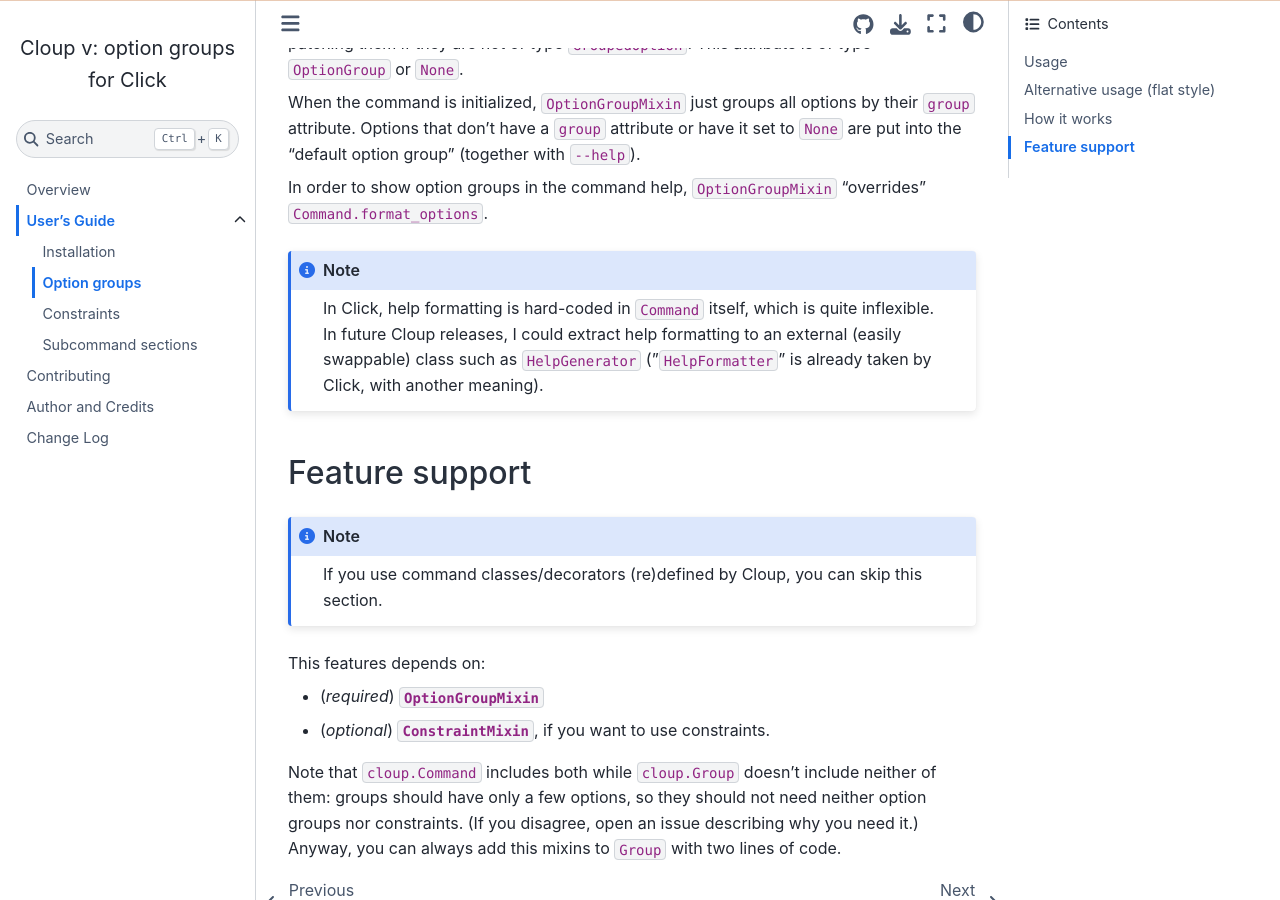
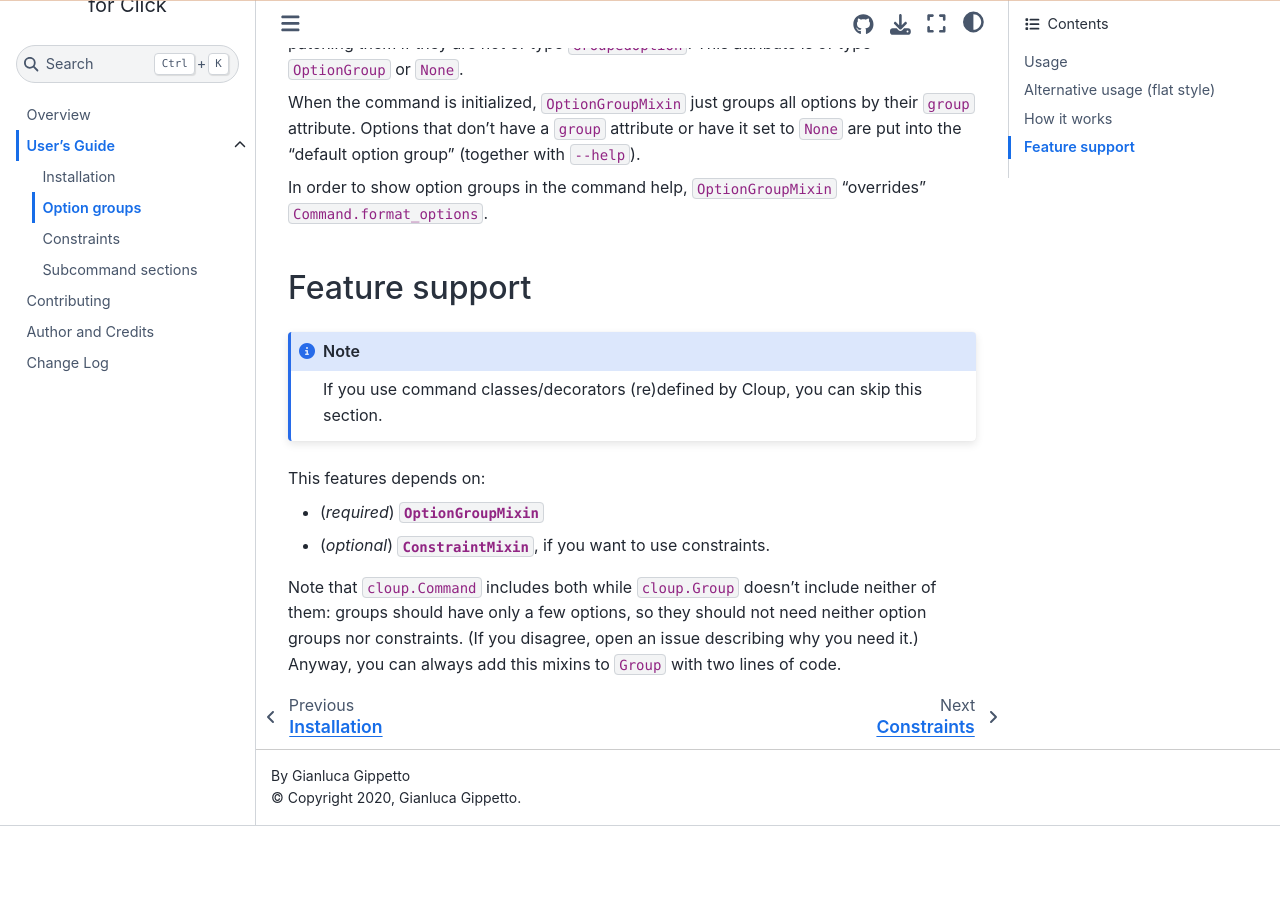
Before and after one commit to janluke/cloup, a Sphinx documentation site: the page built from docs/pages/option-groups.rst, in a window 1280 px wide and 900 px high, scrolled down 2418 px. Built offline with Sphinx 7.4.7 and the Sphinx Book theme 1.1.4, drawn with Linux system fonts in a browser that asks for light colours; pages that are not in the unit, such as notebooks, are missing from menus; the version number could not be read and is left out; after the commit the page ends 3244 px from its top, so only the background shows below that.

Commit message:
Docs: remove note about HelpGenerator

```diff
--- a/docs/pages/option-groups.rst
+++ b/docs/pages/option-groups.rst
@@ -156,12 +156,6 @@
 In order to show option groups in the command help,
 ``OptionGroupMixin`` "overrides" ``Command.format_options``.
 
-.. note::
-    In Click, help formatting is hard-coded in ``Command`` itself, which is
-    quite inflexible. In future Cloup releases, I could extract help formatting
-    to an external (easily swappable) class such as ``HelpGenerator``
-    ("``HelpFormatter``" is already taken by Click, with another meaning).
-
 
 Feature support
 ---------------
```
